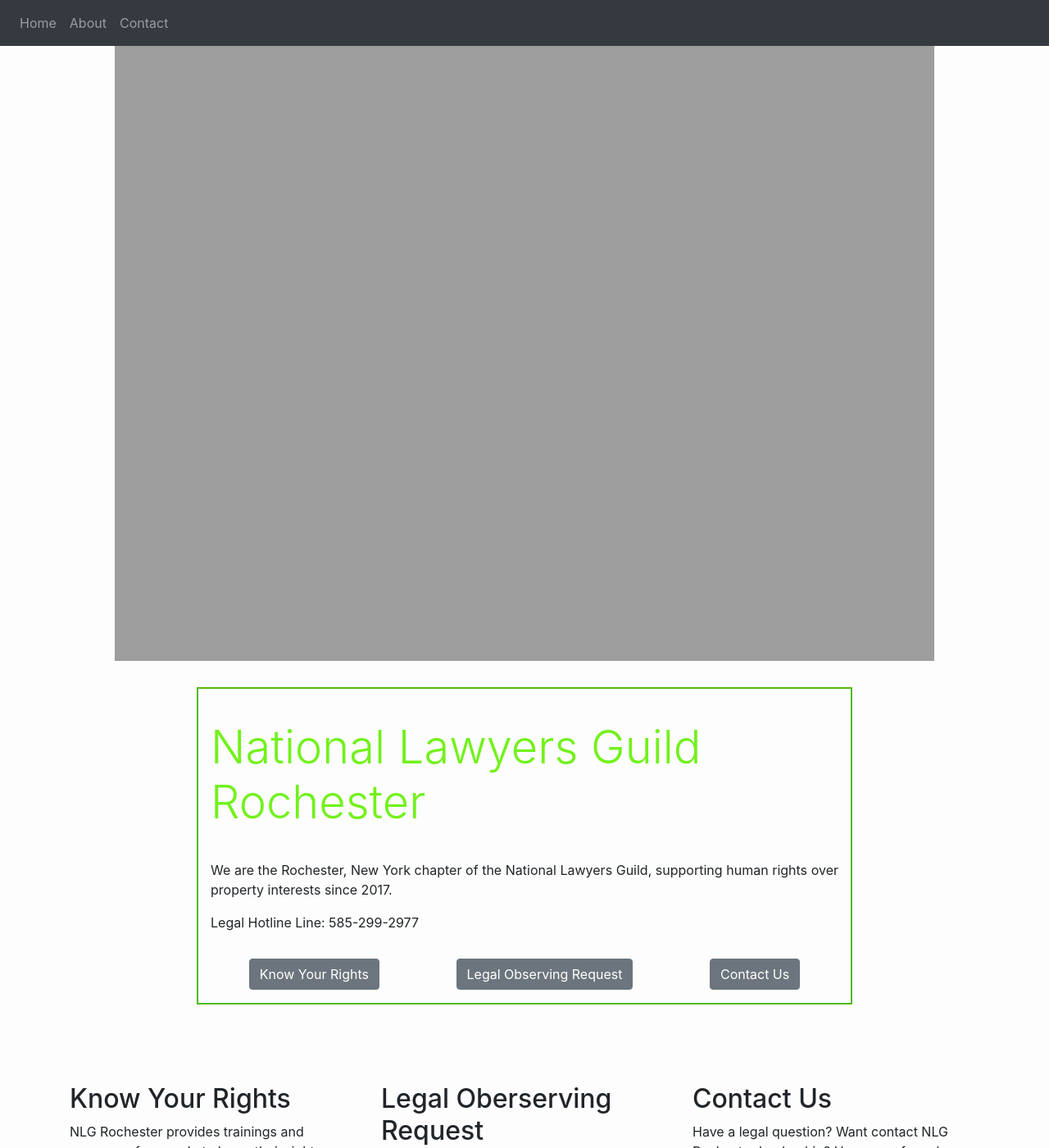
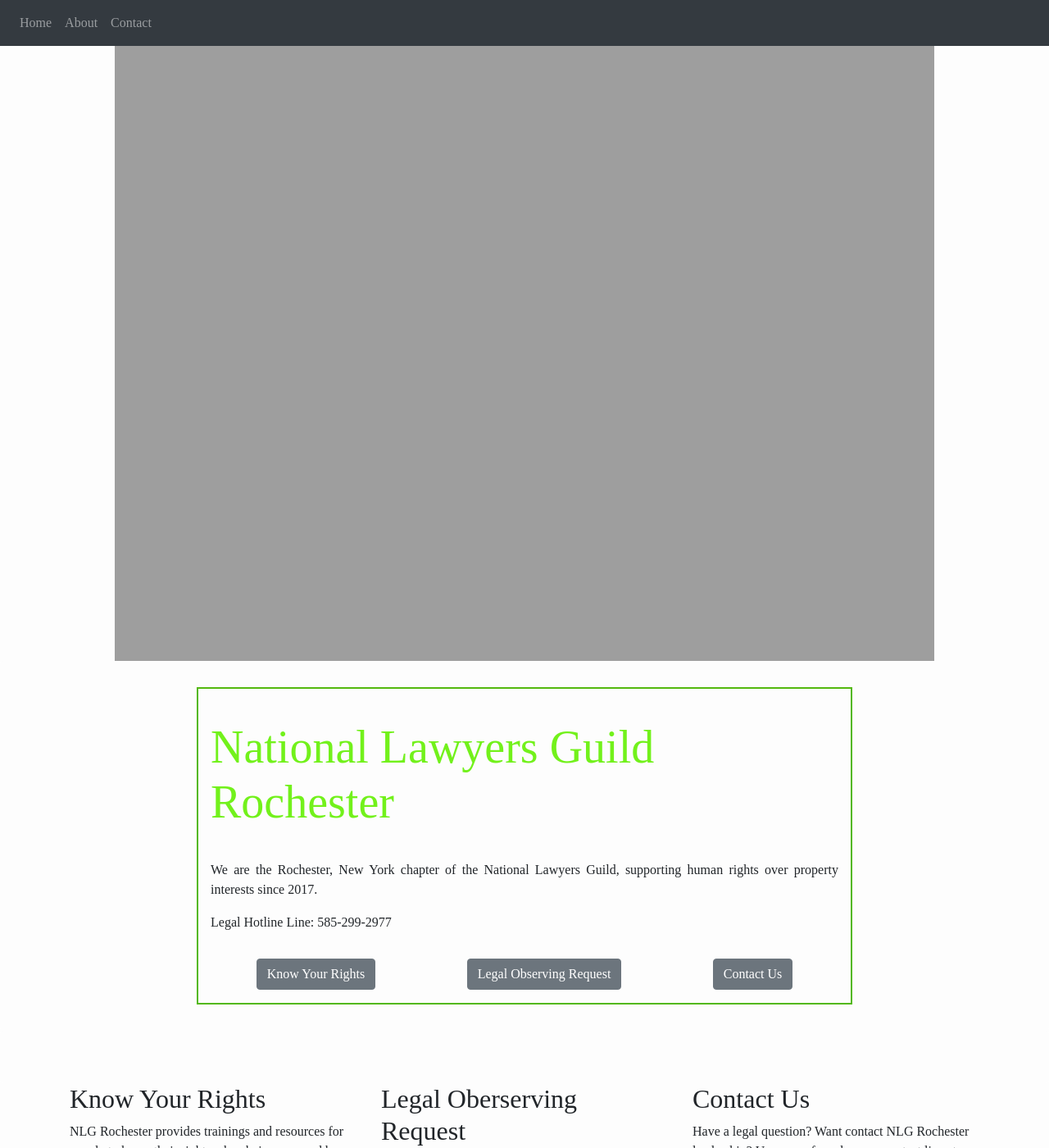
Before and after one commit to christopherbarilla/christopherbarilla.github.io, a Jekyll site: the page built from index.html, in a window 1280 px wide and 1400 px high. Shown: the whole window at 82% size. Built offline with Jekyll 4.4.1, drawn with Linux system fonts in a browser that asks for light colours; nearby versions of some CDN libraries.

Commit message:
Update main.css

```diff
--- a/css/main.css
+++ b/css/main.css
@@ -7,6 +7,8 @@
 body {
   padding-top: 3.5rem;
   background: #fdfdfd;
+  font-family: Times New Roman, Georgia, Helvetica, sans-serif;
+
 }
 
 
```
